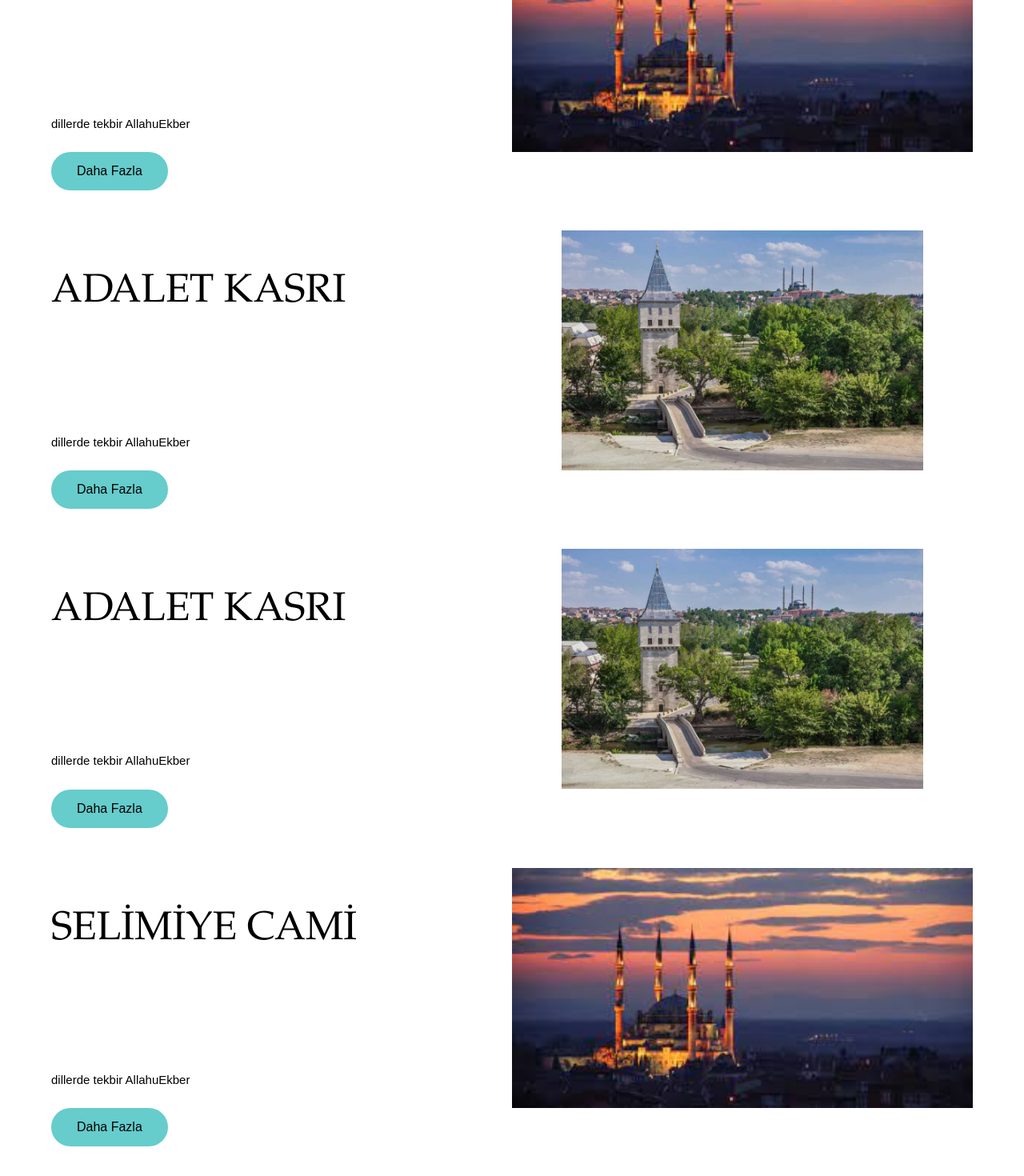
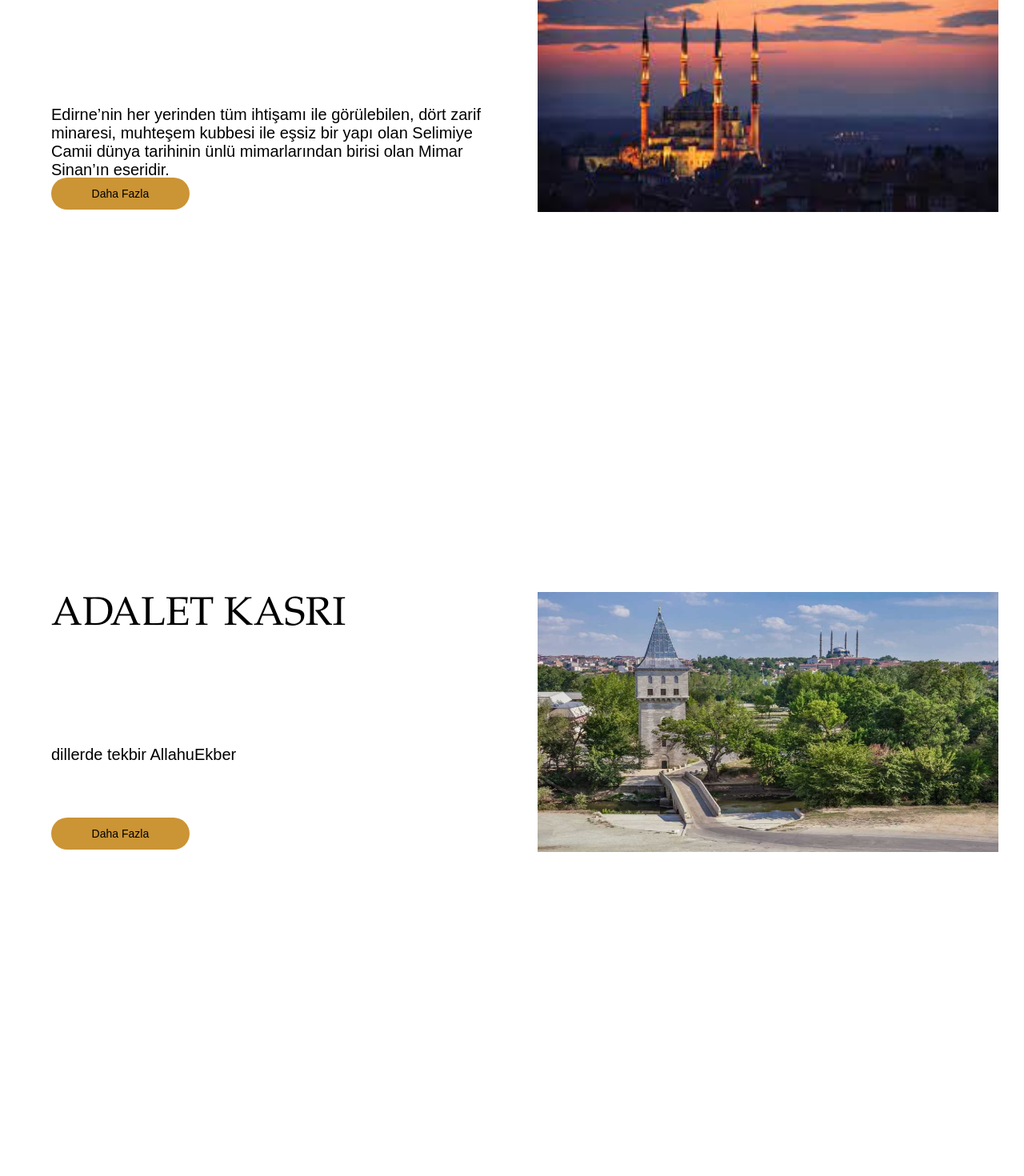
Before and after one commit to humutayran/edirnegezmelik, a React (Create React App) app: page /tarihi in a window 1280 px wide. Shown: the part 260-1730 px from the top of the page at 80% size. Before the commit the page ends 1693 px from the top, so only its background shows below. Built offline with nearby package versions, Linux system fonts and the light colour scheme.

Commit message:
içerik sayfası listeleme animasyonları yapıldı

```diff
--- a/src/pages/gezilecek/Gezilecek.jsx
+++ b/src/pages/gezilecek/Gezilecek.jsx
@@ -1,69 +1,171 @@
 import React from "react";
-import "./gezilecek.css";
+import "../icerik.css";
 import karaagac from "../../images/karaagac.jpg";
 import kentormani from "../../images/edirnekentormani.jpg";
+import { motion } from "framer-motion";
 
 function Gezilecek() {
+  const variantsTitle = {
+    hidden: { opacity: 0, x: -25 },
+    visible: { opacity: 1, x: 0 },
+  };
+  const variants = {
+    hidden: { opacity: 0, y: 25 },
+    visible: { opacity: 1, y: 0 },
+  };
+  const transition = { duration: 0.5, delay: 0.25 };
+  const viewport = { once: true };
   return (
     <div className="body">
       <div className="container">
         <div className="container-left">
-          <div className="title">KARAAĞAÇ</div>
+          <motion.div
+            className="title"
+            variants={variantsTitle}
+            initial="hidden"
+            whileInView="visible"
+            viewport={viewport}
+            transition={transition}
+          >
+            KARAAĞAÇ
+          </motion.div>
+          <motion.div
+            variants={variants}
+            initial="hidden"
+            whileInView="visible"
+            viewport={viewport}
+            transition={transition}
+          >
             <div className="explanation">
-            Karaağaç, Edirne ilinin Merkez ilçesine bağlı bir mahalle. Karaağaç,
-            Meriç nehrinin 2 km batısında, Yunanistan sınırına 4 km
+              Karaağaç, Edirne ilinin Merkez ilçesine bağlı bir mahalle.
+              Karaağaç, Meriç nehrinin 2 km batısında, Yunanistan sınırına 4 km
               uzaklıktadır.
             </div>
             <button className="button">Daha Fazla</button>
+          </motion.div>
         </div>
-        <div className="container-right">
+        <motion.div
+          className="container-right"
+          variants={variants}
+          initial="hidden"
+          whileInView="visible"
+          viewport={viewport}
+          transition={transition}
+        >
           <img src={karaagac} />
-        </div>
+        </motion.div>
       </div>
       <div className="container">
         <div className="container-left">
-          <div className="title">Edirne Kent Ormanı</div>
+          <motion.div
+            className="title"
+            variants={variantsTitle}
+            initial="hidden"
+            whileInView="visible"
+            viewport={viewport}
+            transition={transition}
+          >
+            Edirne Kent Ormanı
+          </motion.div>
+          <motion.div
+            variants={variants}
+            initial="hidden"
+            whileInView="visible"
+            viewport={viewport}
+            transition={transition}
+          >
             <div className="explanation">
               İl merkezinin güney kesminde Edirne-Karaağaç yolu üzerinde kente 2
-            kilometre mesafede olan bir mesire yeridir. Yüksek ağaçlarla kaplı
-            Meriç kıyısındaki bu alanda gazino, restoran, çocuk parkları, çay
-            bahçeleri, çeşitli eğlence ve spor olanakları sunan yerler vardır.
+              kilometre mesafede olan bir mesire yeridir.
             </div>
             <button className="button">Daha Fazla</button>
+          </motion.div>
         </div>
-        <div className="container-right">
+        <motion.div
+          className="container-right"
+          variants={variants}
+          initial="hidden"
+          whileInView="visible"
+          viewport={viewport}
+          transition={transition}
+        >
           <img src={kentormani} />
-        </div>
+        </motion.div>
       </div>
       <div className="container">
         <div className="container-left">
-          <div className="title">SELİMİYE CAMİ</div>
+          <motion.div
+            className="title"
+            variants={variantsTitle}
+            initial="hidden"
+            whileInView="visible"
+            viewport={viewport}
+            transition={transition}
+          >
+            KARAAĞAÇ
+          </motion.div>
+          <motion.div
+            variants={variants}
+            initial="hidden"
+            whileInView="visible"
+            viewport={viewport}
+            transition={transition}
+          >
             <div className="explanation">
-            Edirne’nin her yerinden tüm ihtişamı ile görülebilen, dört zarif
-            minaresi, muhteşem kubbesi ile eşsiz bir yapı olan Selimiye Camii
-            dünya tarihinin ünlü mimarlarından birisi olan Mimar Sinan’ın
-            eseridir.
+              Karaağaç, Edirne ilinin Merkez ilçesine bağlı bir mahalle.
+              Karaağaç, Meriç nehrinin 2 km batısında, Yunanistan sınırına 4 km
+              uzaklıktadır.
             </div>
             <button className="button">Daha Fazla</button>
+          </motion.div>
         </div>
-        <div className="container-right">
-          <img src={kentormani} />
-        </div>
+        <motion.div
+          className="container-right"
+          variants={variants}
+          initial="hidden"
+          whileInView="visible"
+          viewport={viewport}
+          transition={transition}
+        >
+          <img src={karaagac} />
+        </motion.div>
       </div>
       <div className="container">
         <div className="container-left">
-          <div className="title">SELİMİYE CAMİ</div>
+          <motion.div
+            className="title"
+            variants={variantsTitle}
+            initial="hidden"
+            whileInView="visible"
+            viewport={viewport}
+            transition={transition}
+          >
+            Edirne Kent Ormanı
+          </motion.div>
+          <motion.div
+            variants={variants}
+            initial="hidden"
+            whileInView="visible"
+            viewport={viewport}
+            transition={transition}
+          >
             <div className="explanation">
-            Edirne’nin her yerinden tüm ihtişamı ile görülebilen, dört zarif
-            minaresi, muhteşem kubbesi ile eşsiz bir yapı olan Selimiye Camii
-            dünya tarihinin ünlü mimarlarından birisi olan Mimar Sinan’ın
-            eseridir.
+              İl merkezinin güney kesminde Edirne-Karaağaç yolu üzerinde kente 2
+              kilometre mesafede olan bir mesire yeridir.
             </div>
             <button className="button">Daha Fazla</button>
+          </motion.div>
         </div>
-        <div className="container-right">
-          <img src={karaagac} />
-        </div>
+        <motion.div
+          className="container-right"
+          variants={variants}
+          initial="hidden"
+          whileInView="visible"
+          viewport={viewport}
+          transition={transition}
+        >
+          <img src={kentormani} />
+        </motion.div>
       </div>
     </div>
   );
--- a/src/pages/gezilecek/gezilecek.css
+++ /dev/null
@@ -1,65 +0,0 @@
-	.body{
-		width: 90%;
-		margin-left: auto;
-		margin-right: auto;
-		height: auto;
-		margin-top: 100px;
-	}
-	.container{
-		width: 100%;
-		margin-top: 50px;
-		float: left;
-		height: auto;
-		position: relative;
-	}
-	.container-left{
-		width: 50%;
-		position: relative;
-		float: left;
-	}
-	.title{
-		margin-top: 3rem;
-		width: 100%;
-		height: 12rem;
-		color:black;
-		font-size: 50px;
-		font-family: Garamond, serif;
-	}
-	.explanation{
-		margin-top: 1rem;
-		color:black;
-		float: left;
-		width: 100%;
-		font-size: 15px;
-		font-family: Arial, Helvetica, sans-serif;
-	}
-	.button{
-		margin-top: 1.7rem;
-		background-color:#66CCCC;
-		border: 2px;
-        border-radius: 25px;
-	    color: black;
-	    padding: 15px 32px;
-	    text-align: center;
-	    text-decoration: none;
-	    display: inline-block;
-	    font-size: 16px;
-	    cursor: pointer;
-	}
-	.button:hover{
-		border: 2px;
-		background-color: blue;
-		color: white;
-		opacity:0.33;
-	}
-	.container-right{
-		width: 50%;
-		float: left;
-		position: relative;
-		display: flex;
-		align-items: center;
-		justify-content: center;
-	}
-	.container-right img{
-		height: 300px;
-	}
--- /dev/null
+++ b/src/pages/icerik.css
@@ -0,0 +1,66 @@
+html {
+  scroll-snap-type: y mandatory;
+}
+.body {
+  width: 90%;
+  margin-left: auto;
+  margin-right: auto;
+}
+.container {
+  width: 100%;
+  scroll-snap-align: center;
+  scroll-snap-stop: always;
+  position: relative;
+  height: 100vh;
+}
+.container-left {
+  width: 50%;
+  position: absolute;
+  top: 25%;
+  float: left;
+}
+.title {
+  width: 100%;
+  height: 12rem;
+  color: black;
+  font-size: 50px;
+  font-family: Garamond, serif;
+}
+.explanation {
+  height: 4.1rem;
+  color: black;
+  float: left;
+  width: 100%;
+  font-size: 20px;
+  font-family: Arial, Helvetica, sans-serif;
+}
+.button {
+  margin-top: 1.5rem;
+  background-color: rgba(198, 137, 32, 0.9);
+  border: 2px;
+  border-radius: 25px;
+  display: inline-block;
+  cursor: pointer;
+  width: 30%;
+  height: 5vh;
+  font-size: 14px;
+  color: black;
+  text-align: center;
+  text-decoration: none;
+}
+.button:hover {
+  background-color: #e0a23e;
+  color: white;
+}
+.container-right {
+  width: 50%;
+  float: left;
+  position: absolute;
+  top: 25%;
+  left: 50%;
+  margin-left: 2rem;
+}
+.container-right img {
+  height: 325px;
+  width: 100%;
+}
--- a/src/pages/tarihi/Tarihi.jsx
+++ b/src/pages/tarihi/Tarihi.jsx
@@ -1,50 +1,167 @@
 import React from "react";
-import "../gezilecek/gezilecek.css";
+import "../icerik.css";
 import selimiye from "../../images/selimiye.jpg";
 import adaletKasri from "../../images/adaletkasri.jpg";
+import { motion } from "framer-motion";
 
 function Tarihi() {
+  const variantsTitle = {
+    hidden: { opacity: 0, x: -25 },
+    visible: { opacity: 1, x: 0 },
+  };
+  const variants = {
+    hidden: { opacity: 0, y: 25 },
+    visible: { opacity: 1, y: 0 },
+  };
+  const transition = { duration: 0.5, delay: 0.25 };
+  const viewport = { once: true };
   return (
     <div className="body">
       <div className="container">
         <div className="container-left">
-          <div className="title">SELİMİYE CAMİİ</div>
-          <div className="explanation">dillerde tekbir AllahuEkber</div>
+          <motion.div
+            className="title"
+            variants={variantsTitle}
+            initial="hidden"
+            whileInView="visible"
+            viewport={viewport}
+            transition={transition}
+          >
+            SELİMİYE CAMİİ
+          </motion.div>
+          <motion.div
+            variants={variants}
+            initial="hidden"
+            whileInView="visible"
+            viewport={viewport}
+            transition={transition}
+          >
+            <div className="explanation">
+              Edirne’nin her yerinden tüm ihtişamı ile görülebilen, dört zarif
+              minaresi, muhteşem kubbesi ile eşsiz bir yapı olan Selimiye Camii
+              dünya tarihinin ünlü mimarlarından birisi olan Mimar Sinan’ın
+              eseridir.
+            </div>
             <button className="button">Daha Fazla</button>
+          </motion.div>
         </div>
-        <div className="container-right">
+        <motion.div
+          className="container-right"
+          variants={variants}
+          initial="hidden"
+          whileInView="visible"
+          viewport={viewport}
+          transition={transition}
+        >
           <img src={selimiye} />
-        </div>
+        </motion.div>
       </div>
       <div className="container">
         <div className="container-left">
-          <div className="title">ADALET KASRI</div>
+          <motion.div
+            className="title"
+            variants={variantsTitle}
+            initial="hidden"
+            whileInView="visible"
+            viewport={viewport}
+            transition={transition}
+          >
+            ADALET KASRI
+          </motion.div>
+          <motion.div
+            variants={variants}
+            initial="hidden"
+            whileInView="visible"
+            viewport={viewport}
+            transition={transition}
+          >
             <div className="explanation">dillerde tekbir AllahuEkber</div>
             <button className="button">Daha Fazla</button>
+          </motion.div>
         </div>
-        <div className="container-right">
+        <motion.div
+          className="container-right"
+          variants={variants}
+          initial="hidden"
+          whileInView="visible"
+          viewport={viewport}
+          transition={transition}
+        >
           <img src={adaletKasri} />
-        </div>
+        </motion.div>
       </div>
       <div className="container">
         <div className="container-left">
-          <div className="title">ADALET KASRI</div>
-          <div className="explanation">dillerde tekbir AllahuEkber</div>
+          <motion.div
+            className="title"
+            variants={variantsTitle}
+            initial="hidden"
+            whileInView="visible"
+            viewport={viewport}
+            transition={transition}
+          >
+            SELİMİYE CAMİİ
+          </motion.div>
+          <motion.div
+            variants={variants}
+            initial="hidden"
+            whileInView="visible"
+            viewport={viewport}
+            transition={transition}
+          >
+            <div className="explanation">
+              Edirne’nin her yerinden tüm ihtişamı ile görülebilen, dört zarif
+              minaresi, muhteşem kubbesi ile eşsiz bir yapı olan Selimiye Camii
+              dünya tarihinin ünlü mimarlarından birisi olan Mimar Sinan’ın
+              eseridir.
+            </div>
             <button className="button">Daha Fazla</button>
+          </motion.div>
         </div>
-        <div className="container-right">
-          <img src={adaletKasri} />
-        </div>
+        <motion.div
+          className="container-right"
+          variants={variants}
+          initial="hidden"
+          whileInView="visible"
+          viewport={viewport}
+          transition={transition}
+        >
+          <img src={selimiye} />
+        </motion.div>
       </div>
       <div className="container">
         <div className="container-left">
-          <div className="title">SELİMİYE CAMİ</div>
+          <motion.div
+            className="title"
+            variants={variantsTitle}
+            initial="hidden"
+            whileInView="visible"
+            viewport={viewport}
+            transition={transition}
+          >
+            ADALET KASRI
+          </motion.div>
+          <motion.div
+            variants={variants}
+            initial="hidden"
+            whileInView="visible"
+            viewport={viewport}
+            transition={transition}
+          >
             <div className="explanation">dillerde tekbir AllahuEkber</div>
             <button className="button">Daha Fazla</button>
+          </motion.div>
         </div>
-        <div className="container-right">
-          <img src={selimiye} />
-        </div>
+        <motion.div
+          className="container-right"
+          variants={variants}
+          initial="hidden"
+          whileInView="visible"
+          viewport={viewport}
+          transition={transition}
+        >
+          <img src={adaletKasri} />
+        </motion.div>
       </div>
     </div>
   );
```
Also changed, not shown: src/images/edirne.webp (added). Lines whose indentation alone changed are shown as unchanged.
